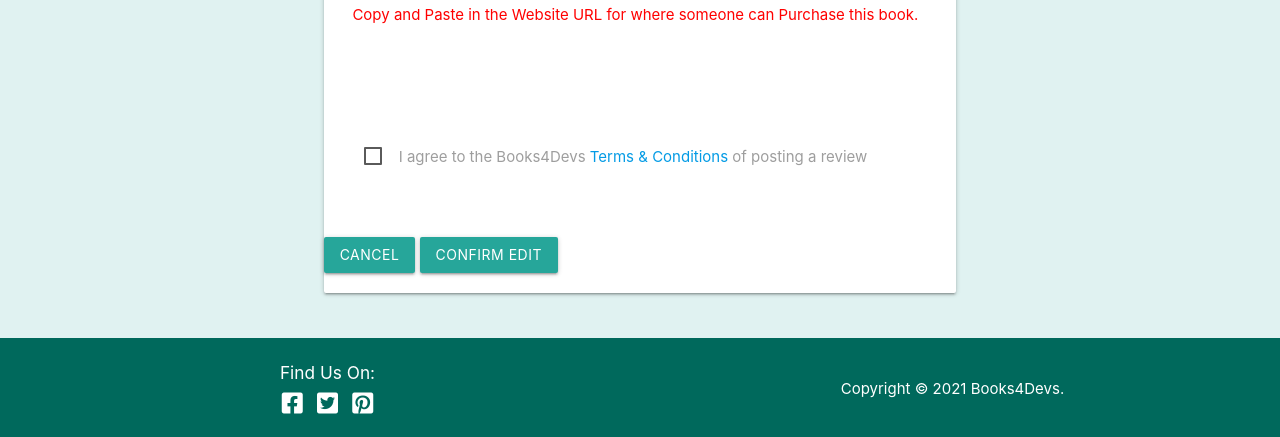
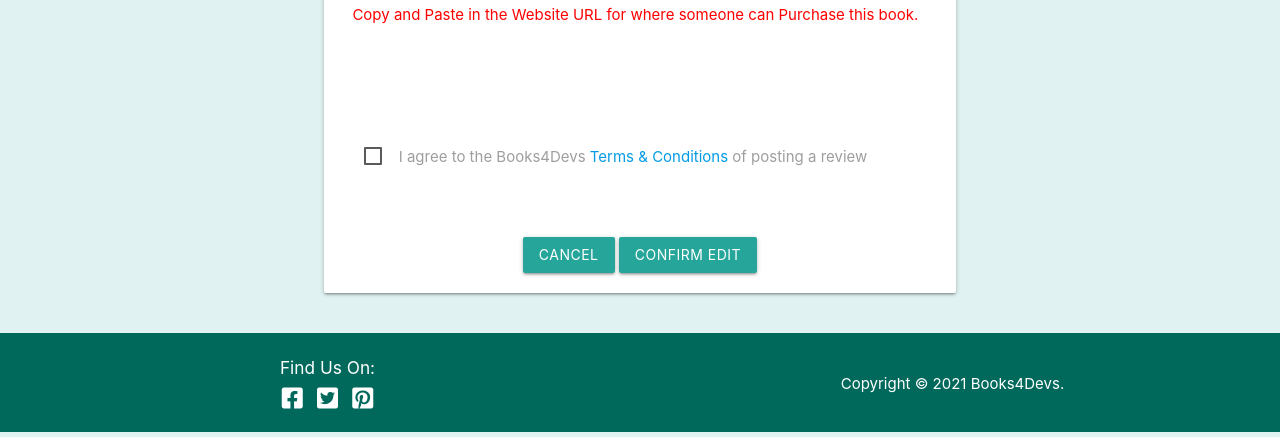
Before and after one commit to PhillyJB/Books4Devs, a Flask app: template templates/edit_book.html in a window 1280 px wide. Shown: the part 1412-1849 px from the top of the page. Run offline with Flask 2, Linux system fonts and the light colour scheme; the template is opened without the code that fills it: most values are stand-ins (such as "Sample title", 1, 10 or a date in 2020); some libraries are stand-ins or nearby versions.

```diff
--- a/static/css/styles.css
+++ b/static/css/styles.css
@@ -134,7 +134,7 @@ main {
   font-size: smaller;
 }
 
-.add-book-btn-row, .add-a-book-btn {
+.add-book-btn-row, .add-a-book-btn, .add-book-btn-row-edit {
   margin-top: 20px;
   margin-bottom: 10px;
   text-align: center;
```
